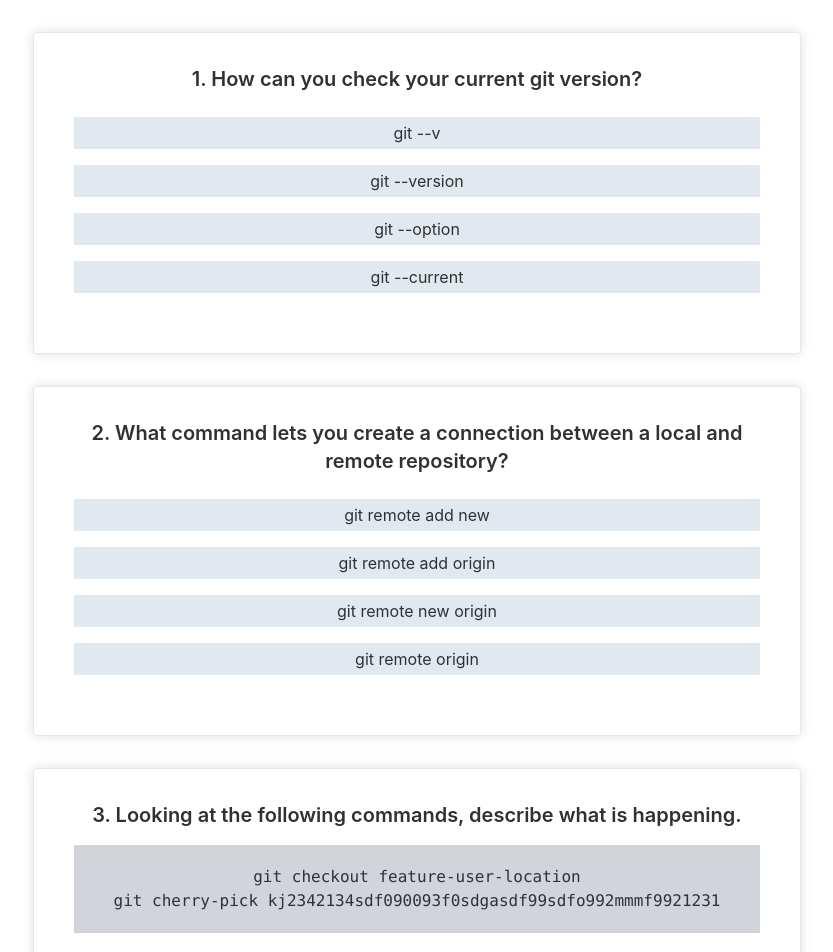
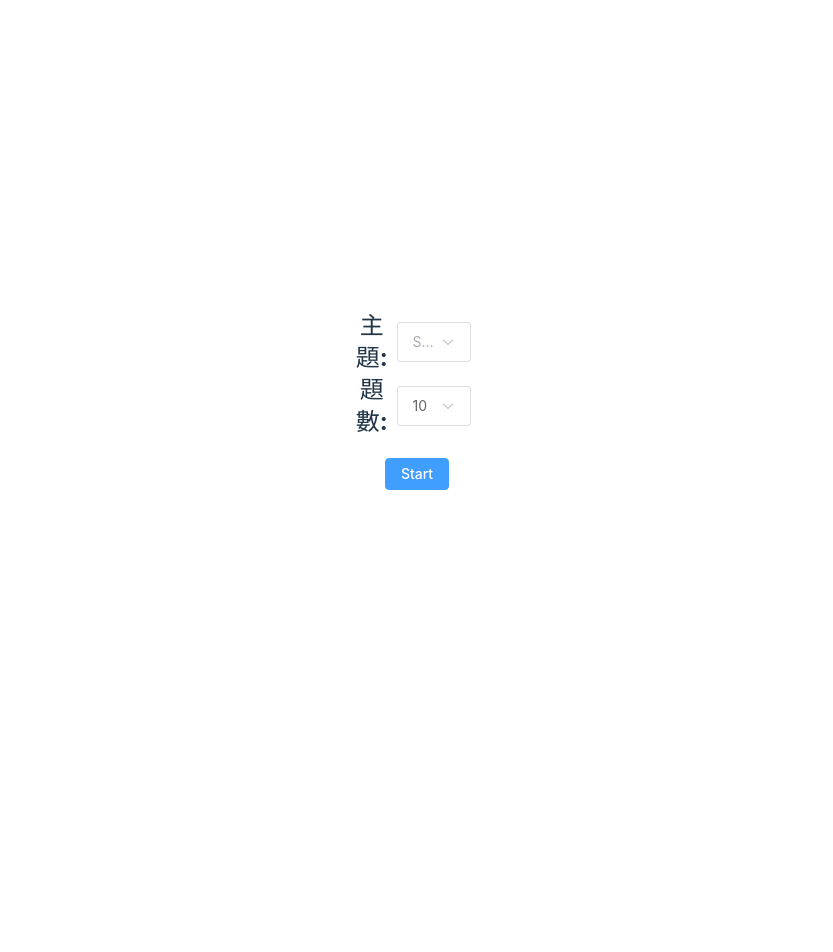
Before and after one commit to crazwade/LinkedIn-SkillTest-Practice-Hub, a Vue app: page / in a window 1280 px wide. Shown: the top 952 px of the page, without its empty margins (223-1056 px from the left). After the commit the page ends 800 px from the top, so only its background shows below. Built offline with nearby package versions, Linux system fonts and the light colour scheme.

Commit message:
功能製作
feat: 主頁選擇作答主題以及題目數量

feat: 計算得分以及重新開始功能

feat: 資料 props 添加 rate 答題正確率

```diff
--- a/src/App.vue
+++ b/src/App.vue
@@ -2,16 +2,56 @@
   <ResultDialog
     :score="score"
     :total="dataContent.questions.length"
+    :rate="scoreRate"
     :dialogVisable="ResultDialogVisable"
     @close="handleDialogClose"
   />
+  <div
+    v-if="!startExam"
+    class="flex flex-col w-full justify-center items-center"
+  >
+    <div class="flex justify-center items-center">
+      <label class="font-bold text-2xl">主題:</label>
+      <el-select
+        v-model="selectExam.title"
+        class="m-2"
+        placeholder="Select"
+        size="large"
+      >
+        <el-option
+          v-for="item in examTitle"
+          :key="item.value"
+          :label="item.title"
+          :value="item.value"
+        />
+      </el-select>
+    </div>
+    <div class="flex justify-center items-center">
+      <label class="font-bold text-2xl">題數:</label>
+      <el-select
+        v-model="selectExam.total"
+        class="m-2"
+        placeholder="Select"
+        size="large"
+      >
+        <el-option
+          v-for="item in [10, 20, 30]"
+          :key="item"
+          :label="item"
+          :value="item"
+        />
+      </el-select>
+    </div>
+    <el-button type="primary" class="mt-5" @click="getExam">Start</el-button>
+  </div>
+  <div v-else>
     <el-card
       class="exam-card max-w-screen-md mx-auto px-5 py-3 mb-8 w-[90%]"
       v-for="(item, index) in dataContent.questions"
       :key="index"
     >
       <h2 class="exam-title text-xl font-semibold mb-4">
-      {{ `${index + 1}. ${item.question}` }}
+        {{ `Q${index + 1}. ${item.question}` }}
       </h2>
       <pre
         v-if="item.code"
@@ -26,7 +66,8 @@
           v-for="(option, optionIndex) in item.options"
           :key="optionIndex"
           :class="{
-          'is-Selected': !dataContent.showAnswer && item.userAnswer === option,
+            'is-Selected':
+              !dataContent.showAnswer && item.userAnswer === option,
             'correct-answer': dataContent.showAnswer && option === item.answer,
             'wrong-answer':
               dataContent.showAnswer &&
@@ -39,59 +80,60 @@
         </label>
       </div>
     </el-card>
-  <el-button type="primary" @click="checkAnswers">Submit</el-button>
+    <el-button type="primary" @click="checkAnswers()"> 察看結果</el-button>
+    <el-button type="info" @click="restart()"> 重來</el-button>
+  </div>
 </template>
 
 <script setup lang="ts">
 import { ref } from "vue";
 import ResultDialog from "./components/ResultDialog.vue";
+import { mdToQuestions } from "./mdToQuestions";
 
-const dataContent = ref({
-  showAnswer: false,
-  questions: [
+const examTitle = [
   {
-      question: "How can you check your current git version?",
-      options: ["git --v", "git --version", "git --option", "git --current"],
-      answer: "git --version",
-      userAnswer: "",
+    title: "Git",
+    value: "git",
   },
   {
-      question:
-        "What command lets you create a connection between a local and remote repository?",
-      options: [
-        "git remote add new",
-        "git remote add origin",
-        "git remote new origin",
-        "git remote origin",
-      ],
-      answer: "git remote add origin",
-      userAnswer: "",
+    title: "CSS",
+    value: "css",
   },
   {
-      question:
-        "Looking at the following commands, describe what is happening.",
-      code: `git checkout feature-user-location
-git cherry-pick kj2342134sdf090093f0sdgasdf99sdfo992mmmf9921231`,
-      options: [
-        "The commit is being tagged for release on the feature-user-location branch",
-        "A commit is being copied from its original branch over to the feature-user-location branch",
-        "The commit is being cherry picked as the new HEAD of the commit history",
-        "A commit is being copied from the feature-user-location branch to the master branch",
-        "The branch is switched to the feature-user-location branch, and the specified commit is applied to the branch.",
-      ],
-      answer:
-        "A commit is being copied from its original branch over to the feature-user-location branch",
-      userAnswer: "",
+    title: "Front-end Development",
+    value: "frd",
   },
-  ],
+];
+
+const selectExam = ref({
+  title: "",
+  total: 10,
+});
+
+const dataContent = ref<{
+  showAnswer: boolean;
+  questions: {
+    question: string;
+    options: string[];
+    answer: string;
+    userAnswer: string;
+    code?: string;
+  }[];
+}>({
+  showAnswer: false,
+  questions: [],
 });
 const ResultDialogVisable = ref(false);
+const startExam = ref(false);
 const score = ref(0);
+const scoreRate = ref(0);
 
 const checkAnswers = () => {
   score.value = 0;
+  scoreRate.value = 0;
   // 檢查是否有未填
   if (dataContent.value.questions.find((item) => item.userAnswer === "")) {
+    alert("尚未完成作答");
     return;
   }
   dataContent.value.showAnswer = true;
@@ -102,7 +144,16 @@ const checkAnswers = () => {
     }
   });
 
+  scoreRate.value = Math.floor((score.value / selectExam.value.total) * 100);
   ResultDialogVisable.value = true;
+};
+
+const restart = () => {
+  selectExam.value.title = "";
+  selectExam.value.total = 10;
+  dataContent.value.showAnswer = false;
+
+  startExam.value = false;
 };
 
 const handleDialogClose = () => {
@@ -115,6 +166,24 @@ const selectThis = (questionsIndex: number, answer: string) => {
     return;
   }
   dataContent.value.questions[questionsIndex].userAnswer = answer;
+};
+
+const getExam = () => {
+  if (selectExam.value.title === "") return;
+
+  const getQuestion = [...mdToQuestions(selectExam.value.title)];
+  // 隨機
+  const randomSelection = [];
+  // 随机选择10个元素并打乱顺序
+  for (let i = 0; i < selectExam.value.total; i++) {
+    const randomIndex = Math.floor(Math.random() * getQuestion.length);
+    const selectedElement = getQuestion.splice(randomIndex, 1)[0];
+    randomSelection.push(selectedElement);
+  }
+  dataContent.value.questions = randomSelection;
+  // dataContent.value.questions = getQuestion;
+
+  startExam.value = true;
 };
 </script>
 
@@ -131,3 +200,4 @@ const selectThis = (questionsIndex: number, answer: string) => {
   background-color: #f36f6f;
 }
 </style>
+./test.js
--- a/src/components/ResultDialog.vue
+++ b/src/components/ResultDialog.vue
@@ -5,9 +5,18 @@
     width="80%"
     :before-close="handleClose"
   >
-    <span>
+    <div class="text-xl">
       {{ `得分(正確/總題數)： ${score} / ${total}` }}
-    </span>
+    </div>
+    <div class="mt-5 text-2xl">
+      <span>正確率: </span>
+      <span
+        :class="rate > 60 ? 'text-green-500' : 'text-red-500'"
+        class="text-3xl font-extrabold"
+      >
+        {{ `${rate}%` }}
+      </span>
+    </div>
     <template #footer>
       <span class="dialog-footer">
         <el-button @click="handleClose">關閉</el-button>
@@ -27,6 +36,10 @@ defineProps({
     type: Number,
     required: true,
   },
+  rate: {
+    type: Number,
+    required: true,
+  },
 });
 
 const emit = defineEmits(["close"]);
```
Lines whose indentation alone changed are shown as unchanged.
